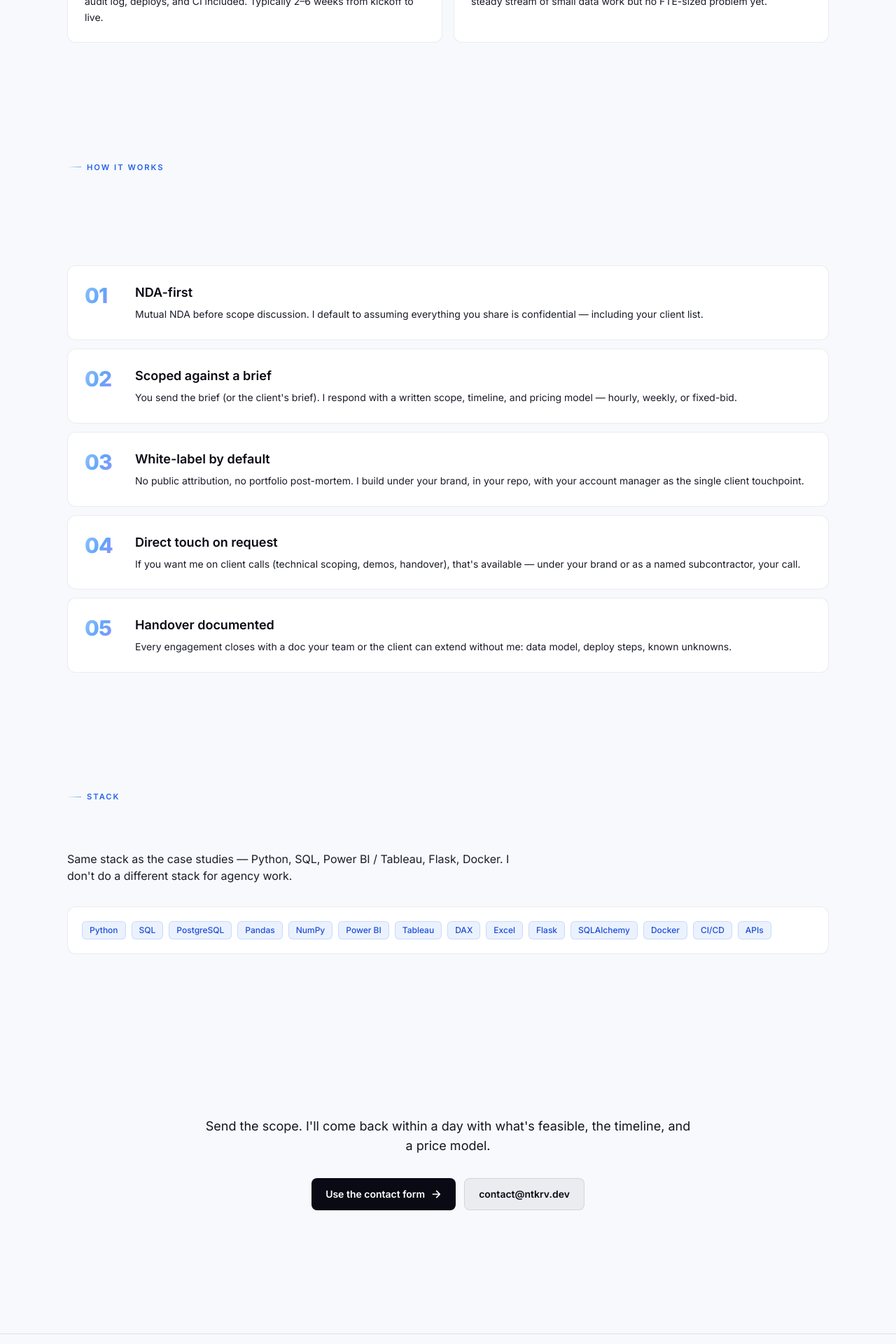
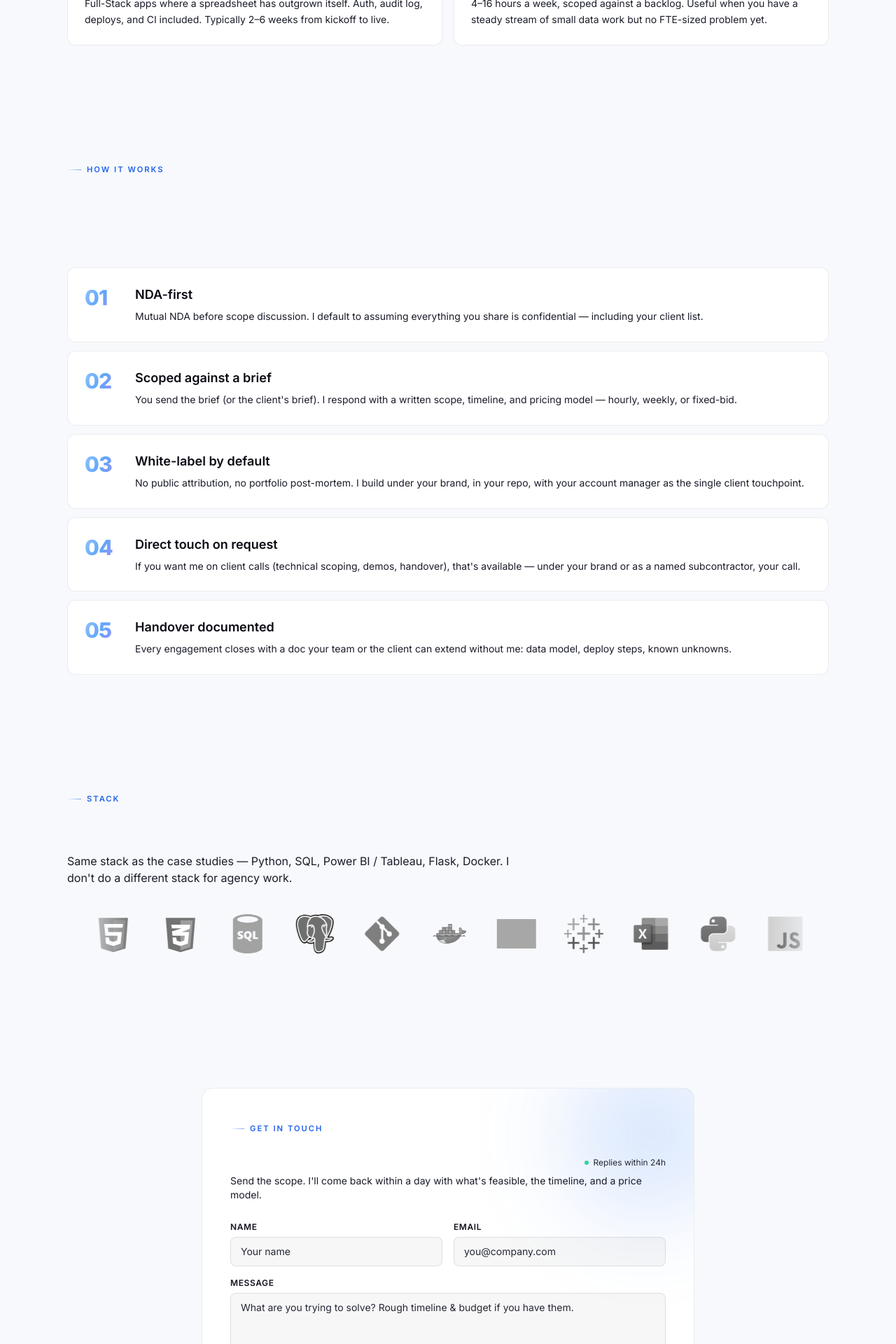
Before and after one commit to ntkrv/personal_website, a Flask app: page /agencies in a window 1280 px wide. Shown: the part 1240-3160 px from the top of the page at 70% size. Run offline with Flask 3, Linux system fonts and the light colour scheme; grey boxes are pictures that could not be loaded.

Commit message:
ui: agencies page polish — local contact form, marquee stack, hero fix
- Extract the contact card into templates/_contact_form.html. Both
  index.html and agencies.html include it and pass an optional
  intro={headline,lead} to swap the copy. Posts to the same
  contact.contact endpoint.
- agencies.agencies route now builds and passes a ContactForm so
  the included partial has its CSRF token and fields.
- Hero on /agencies: wrap the eyebrow + headline + lead + CTAs in
  a <header> block so the eyebrow drops onto its own row instead
  of inlining next to "Back to Home".
- Replace the static stack chip-list at the bottom of /agencies
  with the same edge-faded .marquee + tool icons used on the
  homepage's day-to-day tools row.
- Hero secondary CTA on /agencies: button text now reads "Email
  direct" (was the bare email address).
- Engagement card "Internal tools & admin panels" copy updated to
  "Full-Stack apps where a spreadsheet has outgrown itself…" per
  the new positioning.
- "Start a conversation" / "Use the contact form" CTAs on
  /agencies now link to the local #contact section so they scroll
  to the on-page form instead of bouncing back to home.
- Header "Hire me" link picks #contact when the current endpoint
  has the contact form (main.index, agencies.agencies); otherwise
  falls back to /#contact. Same UX as Book a call.
- Bump asset_version 12 → 13.

Co-Authored-By: Claude Opus 4.7 (1M context) <noreply@anthropic.com>

```diff
--- a/routes/agencies.py
+++ b/routes/agencies.py
@@ -1,8 +1,11 @@
 from flask import Blueprint, render_template
+
+from forms import ContactForm
 
 agencies_bp = Blueprint("agencies", __name__)
 
 
 @agencies_bp.route("/agencies")
 def agencies():
-    return render_template("agencies.html")
+    form = ContactForm()
+    return render_template("agencies.html", form=form)
--- /dev/null
+++ b/templates/_contact_form.html
@@ -0,0 +1,70 @@
+{# Reusable contact form block. Inputs:
+     form  — WTForms ContactForm (must be passed by the route)
+     intro — optional dict with `headline` and `lead` overrides
+#}
+{% set headline = intro.headline if intro and intro.headline else 'Tell me about your project.' %}
+{% set lead = intro.lead if intro and intro.lead else "Dashboards, automations, web apps, or just a sanity check — drop a line and I'll get back fast." %}
+
+<section id="contact" class="relative">
+  <div class="max-w-3xl mx-auto px-5 sm:px-8 py-20 sm:py-28">
+    <div class="gradient-border card-surface rounded-2xl p-7 sm:p-10 relative overflow-hidden">
+      <!-- soft inner glow -->
+      <div aria-hidden="true" class="glow-blob glow-blob-blue w-72 h-72 -top-20 -right-20 opacity-30"></div>
+
+      <div class="relative">
+        <span class="eyebrow">Get in touch</span>
+        <div class="mt-3 flex items-end justify-between gap-4 flex-wrap mb-2">
+          <h2 class="text-2xl sm:text-3xl font-bold tracking-tight">{{ headline }}</h2>
+          <span class="inline-flex items-center gap-1.5 text-xs text-white/60 [.light_&]:text-ink-500">
+            <span class="w-1.5 h-1.5 rounded-full bg-emerald-400"></span>
+            Replies within 24h
+          </span>
+        </div>
+        <p class="text-sm text-white/60 [.light_&]:text-ink-600 mb-7">{{ lead }}</p>
+
+        <form method="POST" action="{{ url_for('contact.contact') }}" class="space-y-4">
+          {{ form.hidden_tag() }}
+          <div class="grid grid-cols-1 sm:grid-cols-2 gap-4">
+            <div>
+              <label class="block mb-1.5 text-xs font-semibold text-white/70 [.light_&]:text-ink-700 uppercase tracking-wider">Name</label>
+              <input type="text" name="name" required placeholder="Your name"
+                     class="w-full rounded-lg px-3.5 py-2.5 text-sm
+                            bg-white/[0.03] border border-white/10 text-white placeholder-white/30
+                            [.light_&]:bg-ink-900/[0.03] [.light_&]:border-ink-900/10 [.light_&]:text-ink-900 [.light_&]:placeholder-ink-500
+                            focus:outline-none focus:border-brand-400 focus:ring-2 focus:ring-brand-500/20 transition" />
+            </div>
+            <div>
+              <label class="block mb-1.5 text-xs font-semibold text-white/70 [.light_&]:text-ink-700 uppercase tracking-wider">Email</label>
+              <input type="email" name="email" required placeholder="you@company.com"
+                     class="w-full rounded-lg px-3.5 py-2.5 text-sm
+                            bg-white/[0.03] border border-white/10 text-white placeholder-white/30
+                            [.light_&]:bg-ink-900/[0.03] [.light_&]:border-ink-900/10 [.light_&]:text-ink-900 [.light_&]:placeholder-ink-500
+                            focus:outline-none focus:border-brand-400 focus:ring-2 focus:ring-brand-500/20 transition" />
+            </div>
+          </div>
+          <div>
+            <label class="block mb-1.5 text-xs font-semibold text-white/70 [.light_&]:text-ink-700 uppercase tracking-wider">Message</label>
+            <textarea name="message" required rows="5" placeholder="What are you trying to solve? Rough timeline & budget if you have them."
+                      class="w-full rounded-lg px-3.5 py-2.5 text-sm
+                             bg-white/[0.03] border border-white/10 text-white placeholder-white/30
+                             [.light_&]:bg-ink-900/[0.03] [.light_&]:border-ink-900/10 [.light_&]:text-ink-900 [.light_&]:placeholder-ink-500
+                             focus:outline-none focus:border-brand-400 focus:ring-2 focus:ring-brand-500/20 transition"></textarea>
+          </div>
+          <div class="flex items-center justify-between gap-3 flex-wrap pt-2">
+            <p class="text-xs text-white/50 [.light_&]:text-ink-500">
+              Prefer email?&nbsp;
+              <a href="mailto:contact@ntkrv.dev" class="text-brand-300 [.light_&]:text-brand-700 hover:underline">contact@ntkrv.dev</a>
+            </p>
+            <button type="submit"
+                    class="cta-hover-gradient inline-flex items-center justify-center gap-2 px-5 py-2.5 rounded-lg
+                           bg-white text-ink-900 [.light_&]:bg-ink-900 [.light_&]:text-white
+                           text-sm font-semibold shadow-[0_8px_30px_-8px_rgba(255,255,255,0.4)]">
+              Send message
+              <svg class="w-3.5 h-3.5" fill="none" stroke="currentColor" stroke-width="2.5" viewBox="0 0 24 24"><path stroke-linecap="round" stroke-linejoin="round" d="M5 12h14M13 5l7 7-7 7"/></svg>
+            </button>
+          </div>
+        </form>
+      </div>
+    </div>
+  </div>
+</section>
--- a/templates/agencies.html
+++ b/templates/agencies.html
@@ -18,6 +18,7 @@
       Back to Home
     </a>
 
+    <header>
       <span class="eyebrow">For agencies &amp; consultancies</span>
       <h1 class="text-balance mt-3 text-4xl sm:text-5xl lg:text-6xl font-bold tracking-tight leading-[1.1] mb-5">
         A <span class="text-gradient">fractional data engineer</span><br class="hidden sm:block" />
@@ -30,7 +31,7 @@
       </p>
 
       <div class="flex flex-col sm:flex-row gap-3">
-      <a href="{{ url_for('main.index') }}#contact"
+        <a href="#contact"
            class="cta-hover-gradient inline-flex items-center justify-center gap-2 px-5 py-3 rounded-lg
                   bg-white text-ink-900 [.light_&]:bg-ink-900 [.light_&]:text-white
                   font-semibold text-sm shadow-[0_8px_30px_-8px_rgba(255,255,255,0.4)]">
@@ -47,6 +48,7 @@
           Email direct
         </a>
       </div>
+    </header>
 
   </div>
   <div class="hairline max-w-6xl mx-auto"></div>
@@ -54,7 +56,7 @@
 
 
 <!-- ============================================================
-     WHAT I DO WHITE-LABEL
+     WHAT I PLUG INTO
 ============================================================ -->
 <section class="relative">
   <div class="max-w-6xl mx-auto px-5 sm:px-8 py-16 sm:py-20">
@@ -77,7 +79,7 @@
        'Inheriting a fragile pipeline, a brittle Excel-based reporting flow, or a half-built warehouse? I stabilise, document, and migrate — no-drama Pandas + SQL, with a runbook at the end.'),
       ('terminal',
        'Internal tools & admin panels',
-       'Flask + Tailwind apps where a spreadsheet has outgrown itself. Auth, audit log, deploys, and CI included. Typically 2–6 weeks from kickoff to live.'),
+       'Full-Stack apps where a spreadsheet has outgrown itself. Auth, audit log, deploys, and CI included. Typically 2–6 weeks from kickoff to live.'),
       ('schedule',
        'Fractional retainer',
        '4–16 hours a week, scoped against a backlog. Useful when you have a steady stream of small data work but no FTE-sized problem yet.'),
@@ -141,11 +143,11 @@
 
 
 <!-- ============================================================
-     STACK SHORTCUT
+     STACK MARQUEE
 ============================================================ -->
 <section class="relative">
   <div class="max-w-6xl mx-auto px-5 sm:px-8 py-16 sm:py-20">
-    <div class="max-w-2xl mb-8">
+    <div class="max-w-2xl mb-10">
       <span class="eyebrow">Stack</span>
       <h2 class="mt-3 text-3xl sm:text-4xl font-bold tracking-tight">Tools I bring in.</h2>
       <p class="mt-4 text-white/60 [.light_&]:text-ink-600 text-base">
@@ -153,16 +155,17 @@
       </p>
     </div>
 
-    <div class="card-surface rounded-xl p-5">
-      <div class="flex flex-wrap gap-2">
-        {% for skill in ['Python', 'SQL', 'PostgreSQL', 'Pandas', 'NumPy',
-                          'Power BI', 'Tableau', 'DAX', 'Excel',
-                          'Flask', 'SQLAlchemy', 'Docker', 'CI/CD', 'APIs'] %}
-          <span class="text-xs px-2.5 py-1 rounded-md font-medium
-                       bg-brand-500/15 text-brand-200 border border-brand-500/30
-                       [.light_&]:bg-brand-500/10 [.light_&]:text-brand-700 [.light_&]:border-brand-500/20">
-            {{ skill }}
-          </span>
+    {% set tool_icons = ["python.svg", "js.svg", "html.svg", "css.svg", "sql.svg", "postgresql.svg", "git.svg", "docker.svg", "powerbi.svg", "tableau.svg", "excel.svg"] %}
+    <div class="marquee opacity-90">
+      <div class="marquee-track">
+        {% for _ in range(2) %}
+          <div class="flex items-center gap-x-10 px-5 shrink-0" aria-hidden="{{ 'true' if loop.index > 1 else 'false' }}">
+            {% for icon in tool_icons %}
+              <img src="{{ url_for('static', filename='icons/' ~ icon) }}"
+                   alt="{{ icon | replace('.svg', '') }}"
+                   class="icon grayscale hover:grayscale-0 transition" loading="lazy" />
+            {% endfor %}
+          </div>
         {% endfor %}
       </div>
     </div>
@@ -171,35 +174,12 @@
 
 
 <!-- ============================================================
-     CTA
+     CONTACT FORM (duplicated for in-page CTAs)
 ============================================================ -->
-<section class="relative">
-  <div class="max-w-3xl mx-auto px-5 sm:px-8 py-16 sm:py-24 text-center">
-    <h2 class="text-3xl sm:text-4xl font-bold tracking-tight mb-4">
-      Got a brief that needs <span class="text-gradient">data work</span>?
-    </h2>
-    <p class="text-white/70 [.light_&]:text-ink-700 text-base sm:text-lg leading-relaxed mb-8">
-      Send the scope. I&apos;ll come back within a day with what&apos;s feasible, the timeline, and a price model.
-    </p>
-    <div class="flex flex-col sm:flex-row gap-3 justify-center">
-      <a href="{{ url_for('main.index') }}#contact"
-         class="cta-hover-gradient inline-flex items-center justify-center gap-2 px-5 py-3 rounded-lg
-                bg-white text-ink-900 [.light_&]:bg-ink-900 [.light_&]:text-white
-                font-semibold text-sm shadow-[0_8px_30px_-8px_rgba(255,255,255,0.4)]">
-        Use the contact form
-        <svg class="w-4 h-4" fill="none" stroke="currentColor" stroke-width="2.5" viewBox="0 0 24 24">
-          <path stroke-linecap="round" stroke-linejoin="round" d="M5 12h14M13 5l7 7-7 7"/>
-        </svg>
-      </a>
-      <a href="mailto:contact@ntkrv.dev?subject=Agency%20engagement"
-         class="cta-hover-gradient inline-flex items-center justify-center gap-2 px-5 py-3 rounded-lg
-                bg-white/5 border border-white/10 text-white
-                [.light_&]:bg-ink-900/5 [.light_&]:border-ink-900/10 [.light_&]:text-ink-900
-                font-semibold text-sm">
-        contact@ntkrv.dev
-      </a>
-    </div>
-  </div>
-</section>
+{% set intro = {
+  'headline': 'Got a brief that needs data work?',
+  'lead': "Send the scope. I'll come back within a day with what's feasible, the timeline, and a price model."
+} %}
+{% include "_contact_form.html" %}
 
 {% endblock %}
--- a/templates/base.html
+++ b/templates/base.html
@@ -53,7 +53,7 @@
   <link rel="preconnect" href="https://fonts.gstatic.com" crossorigin>
   <link rel="stylesheet" href="https://fonts.googleapis.com/css2?family=Inter:wght@400;500;600;700;800&display=swap">
   <link href="https://fonts.googleapis.com/css2?family=Material+Symbols+Outlined" rel="stylesheet" />
-  <link rel="stylesheet" href="{{ url_for('static', filename='css/styles.css') }}?v={{ asset_version or '12' }}" />
+  <link rel="stylesheet" href="{{ url_for('static', filename='css/styles.css') }}?v={{ asset_version or '13' }}" />
 
   <!-- Structured Data -->
   <script type="application/ld+json">
@@ -110,7 +110,8 @@
            class="hidden md:inline-block px-3 py-1.5 rounded-md text-white/70 hover:text-white hover:bg-white/5 [.light_&]:text-ink-700 [.light_&]:hover:text-ink-900 [.light_&]:hover:bg-ink-900/5 transition">
           For agencies
         </a>
-        <a href="{{ url_for('main.index') }}#contact"
+        {% set _contact_href = '#contact' if request.endpoint in ['main.index', 'agencies.agencies'] else (url_for('main.index') ~ '#contact') %}
+        <a href="{{ _contact_href }}"
            class="cta-hover-gradient inline-flex items-center bg-white text-ink-900 [.light_&]:bg-ink-900 [.light_&]:text-white px-3.5 py-1.5 rounded-md text-sm font-semibold">
           Hire me
         </a>
@@ -172,8 +173,8 @@
   <!-- Scripts -->
   <script src="{{ url_for('static', filename='js/gsap.min.js') }}"></script>
   <script src="{{ url_for('static', filename='js/ScrollTrigger.min.js') }}"></script>
-  <script src="{{ url_for('static', filename='js/scroll_animation.js') }}?v={{ asset_version or '12' }}"></script>
-  <script src="{{ url_for('static', filename='js/interactions.js') }}?v={{ asset_version or '12' }}"></script>
+  <script src="{{ url_for('static', filename='js/scroll_animation.js') }}?v={{ asset_version or '13' }}"></script>
+  <script src="{{ url_for('static', filename='js/interactions.js') }}?v={{ asset_version or '13' }}"></script>
   <script src="{{ url_for('static', filename='js/flash_message.js') }}"></script>
   <script src="{{ url_for('static', filename='js/theme_toggle.js') }}"></script>
   <script src="{{ url_for('static', filename='js/password_redirect.js') }}"></script>
```
Also changed, not shown: templates/index.html (+1 -65 lines). Lines whose indentation alone changed are shown as unchanged.
